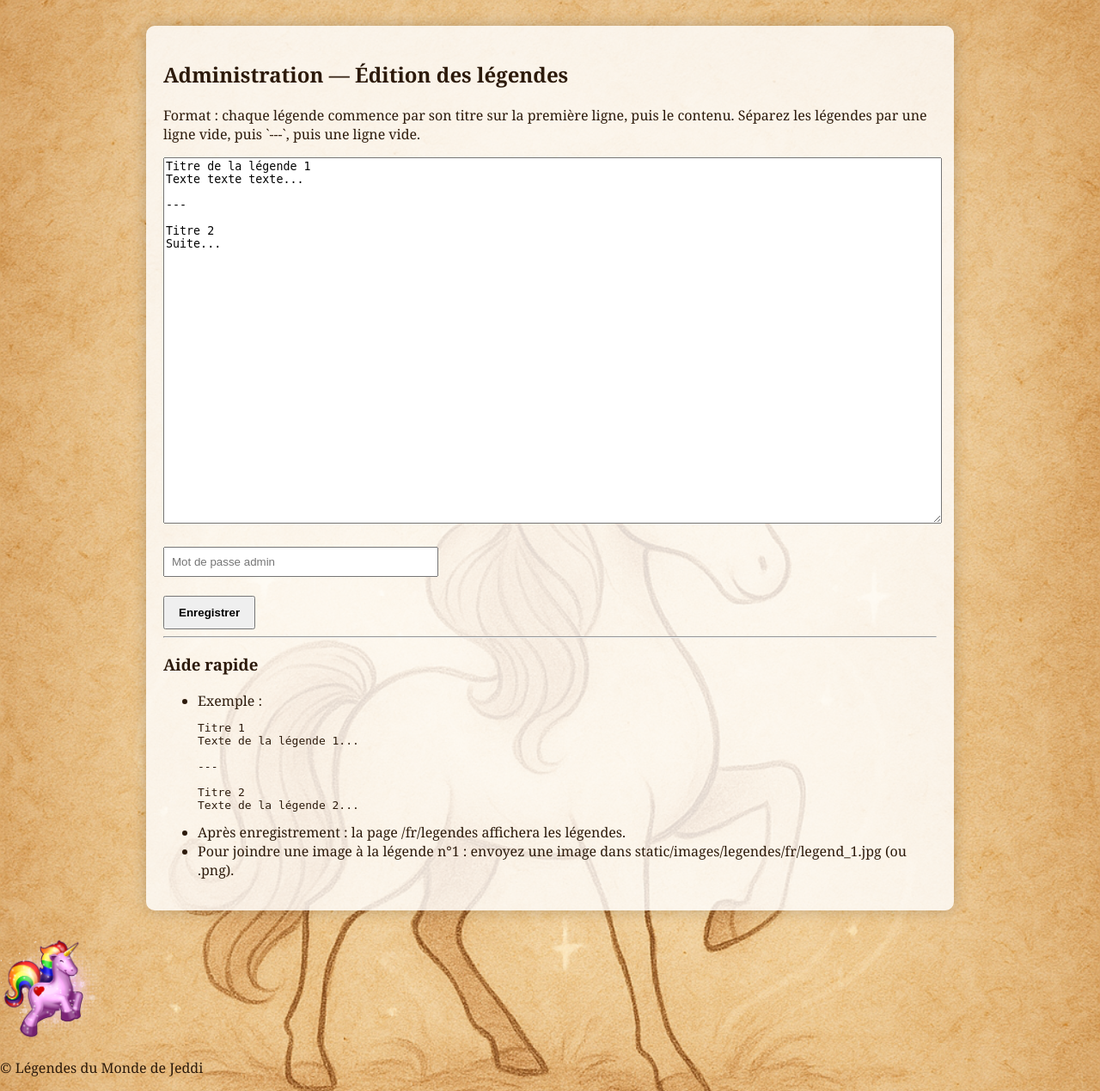
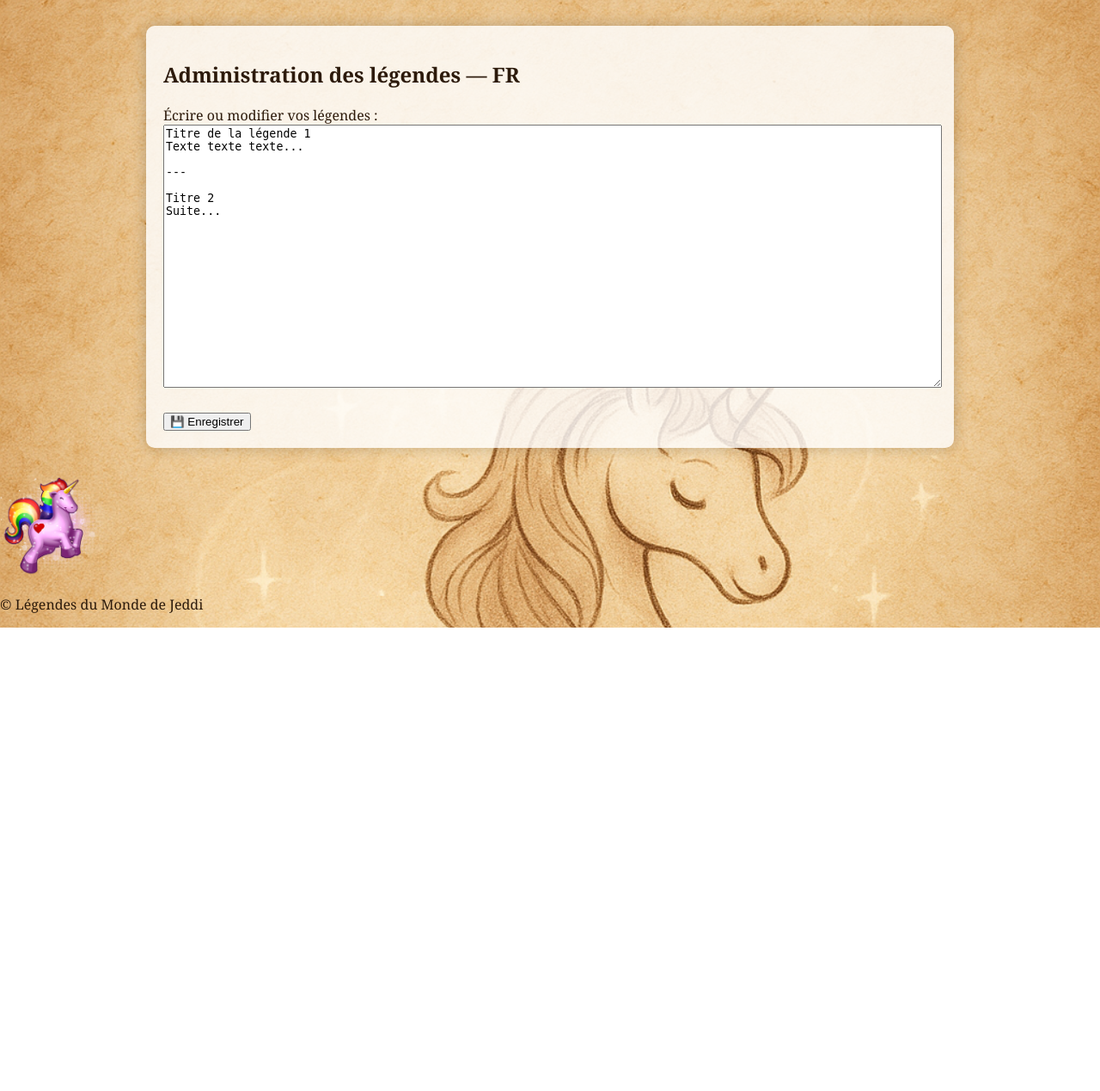
Before and after one commit to legendesdumondedejeddi-svg/legendes_de_Jeddi, a Flask app: page /admin/1 in a window 1280 px wide. Shown: the part 167-1436 px from the top of the page at 86% size. After the commit the page ends 897 px from the top, so only its background shows below. Run offline with Flask 3, Linux system fonts and the light colour scheme.

Commit message:
Add files via upload

```diff
--- a/templates/admin.html
+++ b/templates/admin.html
@@ -1,46 +1,14 @@
 {% extends "layout.html" %}
-{% block title %}Admin — Légendes{% endblock %}
+{% block title %}Admin — Légendes ({{ lang.upper() }}){% endblock %}
+{% block content %}
 
-{% block content %}
-<h2>
-  {% if lang == "fr" %}Administration — Édition des légendes{% elif lang=="en" %}Admin — Edit legends{% elif lang=="es" %}Admin — Editar leyendas{% elif lang=="de" %}Admin — Legenden bearbeiten{% else %}Admin — Modifica leggende{% endif %}
-</h2>
+<h2>Administration des légendes — {{ lang.upper() }}</h2>
 
-<p class="hint">
-  {% if lang == "fr" %}
-    Format : chaque légende commence par son titre sur la première ligne, puis le contenu. Séparez les légendes par une ligne vide, puis `---`, puis une ligne vide.
-  {% elif lang == "en" %}
-    Format: each legend starts with its title on line 1, then the content. Separate legends with a blank line, `---`, and another blank line.
-  {% elif lang == "es" %}
-    Formato: cada leyenda empieza con su título en la primera línea, luego el contenido. Separe leyendas con una línea vacía, `---`, y otra línea vacía.
-  {% elif lang == "de" %}
-    Format: Jede Legende beginnt mit dem Titel in der ersten Zeile, dann der Inhalt. Trennen Sie Legenden mit einer Leerzeile, `---`, und einer weiteren Leerzeile.
-  {% else %}
-    Formato: ogni leggenda inizia con il titolo sulla prima riga, poi il contenuto. Separa le leggende con una riga vuota, `---`, e un'altra riga vuota.
-  {% endif %}
-</p>
-
-<form method="post">
-    <textarea name="raw_legends" style="min-height:420px; width:100%;">{{ raw_legends|default('') }}</textarea><br><br>
-
-    <input type="password" name="password" placeholder="{% if lang=='fr' %}Mot de passe admin{% elif lang=='en' %}Admin password{% endif %}" style="padding:8px; width:300px;"><br><br>
-
-    <button type="submit" style="padding:10px 16px; font-weight:bold;">
-      {% if lang=='fr' %}Enregistrer{% elif lang=='en' %}Save{% elif lang=='es' %}Guardar{% elif lang=='de' %}Speichern{% else %}Salva{% endif %}
-    </button>
+<form method="POST">
+    <label>Écrire ou modifier vos légendes :</label><br>
+    <textarea name="raw_legends" rows="20" style="width:100%;">{{ raw_legends }}</textarea>
+    <br><br>
+    <button type="submit">💾 Enregistrer</button>
 </form>
 
-<hr>
-<h3>{% if lang=='fr' %}Aide rapide{% elif lang=='en' %}Quick help{% endif %}</h3>
-<ul>
-  <li>{% if lang=='fr' %}Exemple :<br><pre>Titre 1
-Texte de la légende 1...
-
----
-
-Titre 2
-Texte de la légende 2...</pre>{% else %}See example above.{% endif %}</li>
-  <li>{% if lang=='fr' %}Après enregistrement : la page /{{ lang }}/legendes affichera les légendes.{% endif %}</li>
-  <li>{% if lang=='fr' %}Pour joindre une image à la légende n°1 : envoyez une image dans static/images/legendes/{{ lang }}/legend_1.jpg (ou .png).{% endif %}</li>
-</ul>
 {% endblock %}
```
Also changed, not shown: templates/legendes.html (+10 -11 lines).
